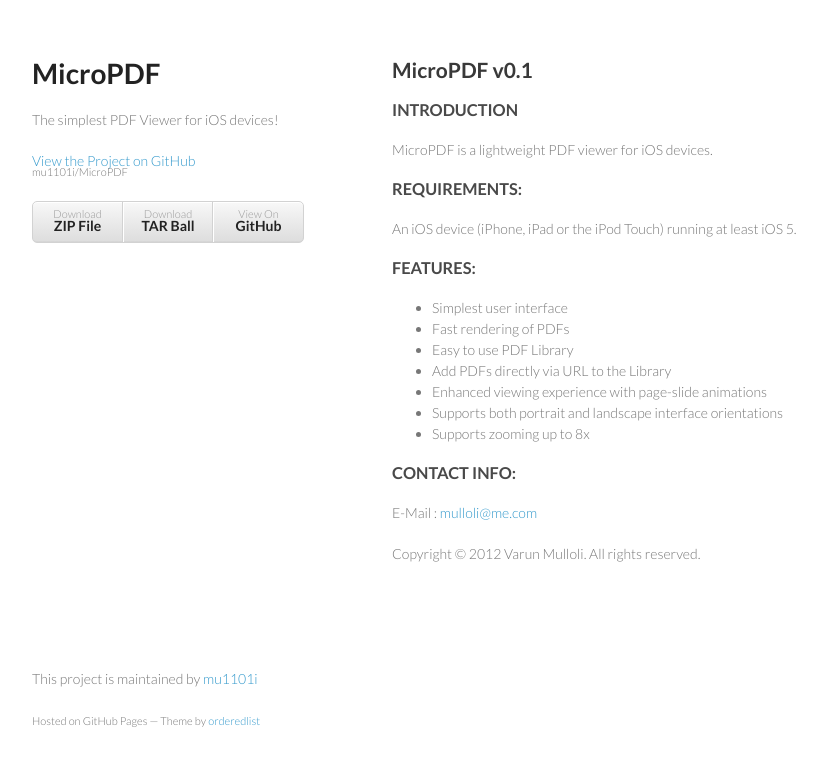
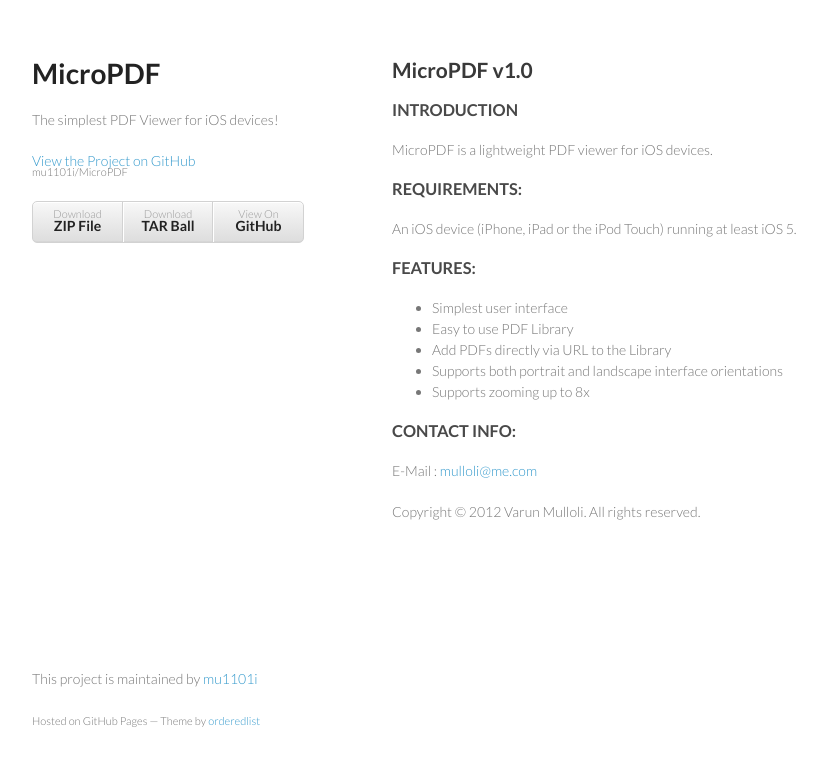
Before and after one commit to varunmulloli/MicroPDF, a plain HTML site: page index.html in a window 1280 px wide. Shown: the whole page, without its empty margins (178-1002 px from the left). Drawn offline with Linux system fonts and the light colour scheme.

Commit message:
Update index.html

```diff
--- a/index.html
+++ b/index.html
@@ -28,7 +28,7 @@
         </ul>
       </header>
       <section>
-        <h2>MicroPDF v0.1</h2>
+        <h2>MicroPDF v1.0</h2>
 
 <h3>INTRODUCTION</h3>
 
@@ -42,10 +42,8 @@
 
 <ul>
 <li>Simplest user interface</li>
-<li>Fast rendering of PDFs</li>
 <li>Easy to use PDF Library</li>
 <li>Add PDFs directly via URL to the Library</li>
-<li>Enhanced viewing experience with page-slide animations</li>
 <li>Supports both portrait and landscape interface orientations</li>
 <li>Supports zooming up to 8x </li>
 </ul><h3>CONTACT INFO:</h3>
```
